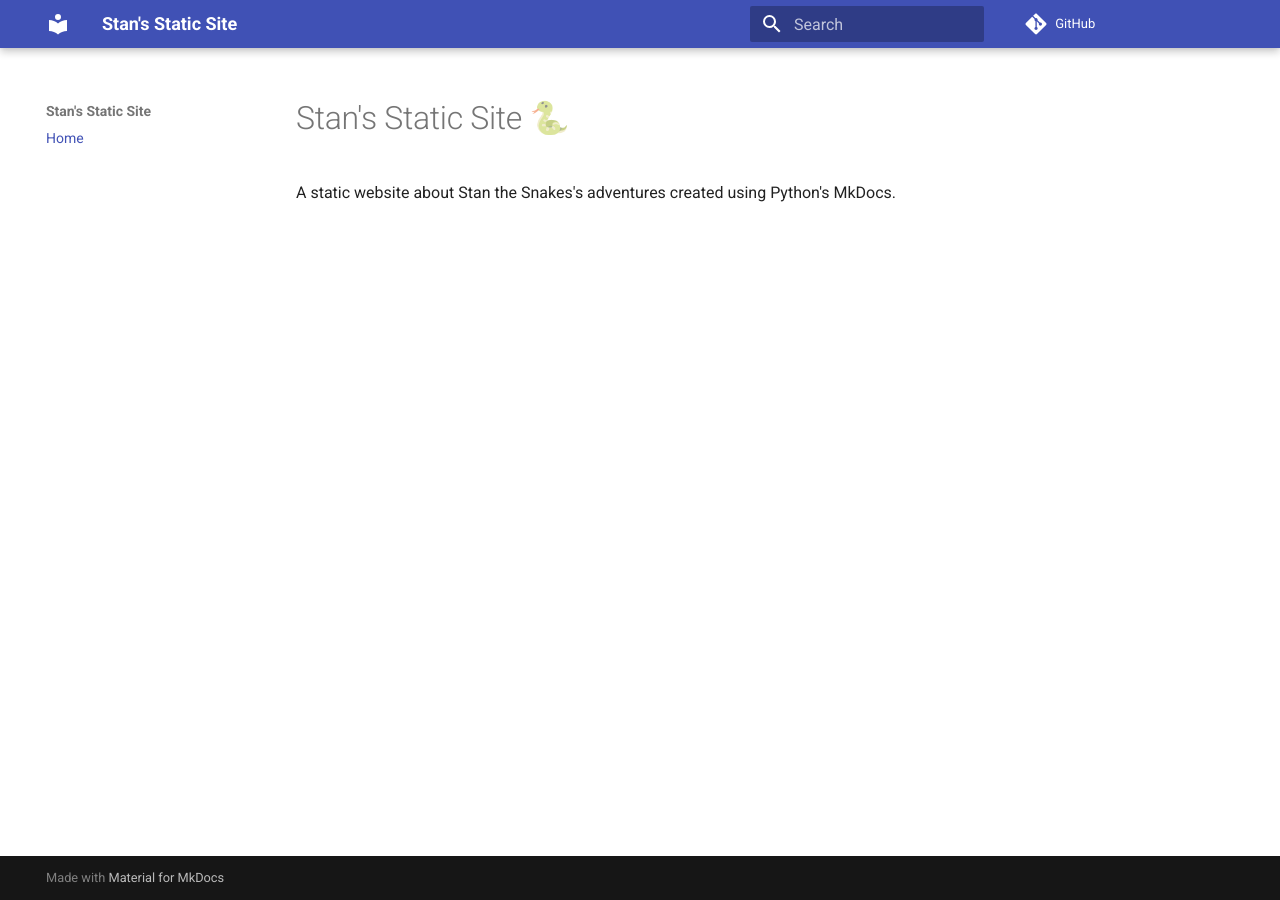
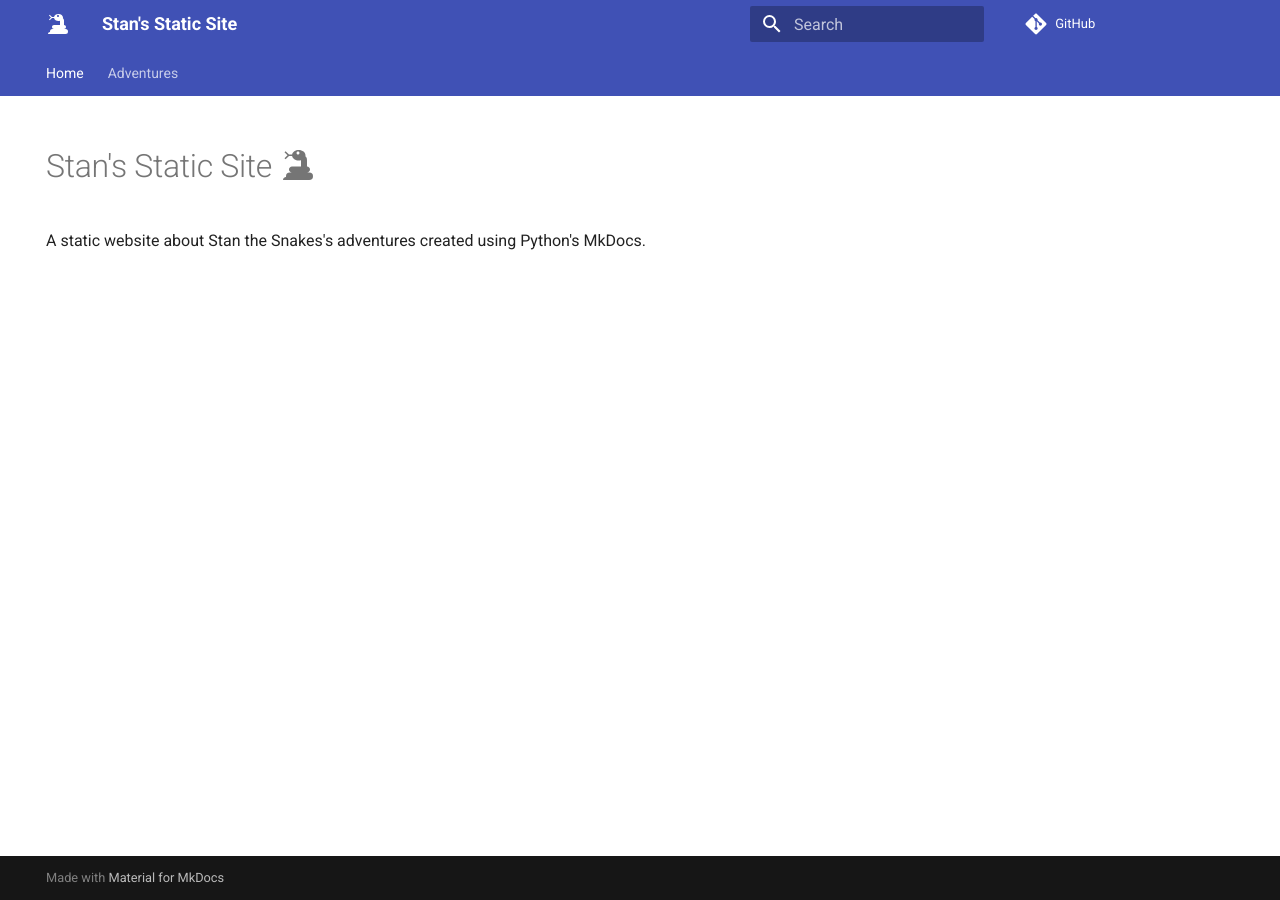
Before and after one commit to python-spokane/stans-static-site, an MkDocs documentation site: the page built from website/docs/index.md, in a window 1280 px wide. Built offline with MkDocs 1.6.1 and Material for MkDocs 9.7.7, drawn with Linux system fonts in a browser that asks for light colours; comment, search, counter and statistics services are not loaded.

Commit message:
Add basic content to website

```diff
--- /dev/null
+++ b/website/docs/stylesheets/extra.css
@@ -0,0 +1,7 @@
+html {
+    scroll-behavior: smooth;
+}
+
+article img, article iframe {
+    border-radius: 4px;
+}
--- a/website/mkdocs.yml
+++ b/website/mkdocs.yml
@@ -5,6 +5,30 @@ repo_url: https://github.com/python-spokane/stans-static-site
 
 nav:
   - Home: 'index.md'
+  - Adventures:
+    - Microsoft: 'adventures/microsoft.md'
+
+markdown_extensions:
+  - attr_list
+  - meta
+  - pymdownx.highlight
+  - pymdownx.superfences
+  - toc:
+      permalink: true
+  - pymdownx.emoji:
+      emoji_index: !!python/name:materialx.emoji.twemoji
+      emoji_generator: !!python/name:materialx.emoji.to_svg
 
 theme:
   name: material
+  icon:
+    logo: material/snake
+  favicon: img/favicon.svg
+  features:
+    - navigation.indexes
+    - navigation.instant
+    - navigation.tabs
+    - navigation.tracking
+
+extra_css:
+  - stylesheets/extra.css
```
Also changed, not shown: website/docs/adventures/microsoft.md (added, +8 -0 lines), website/docs/index.md (+7 -1 lines), website/docs/img/favicon.svg (added), website/docs/img/microsoft.jpg (added).
